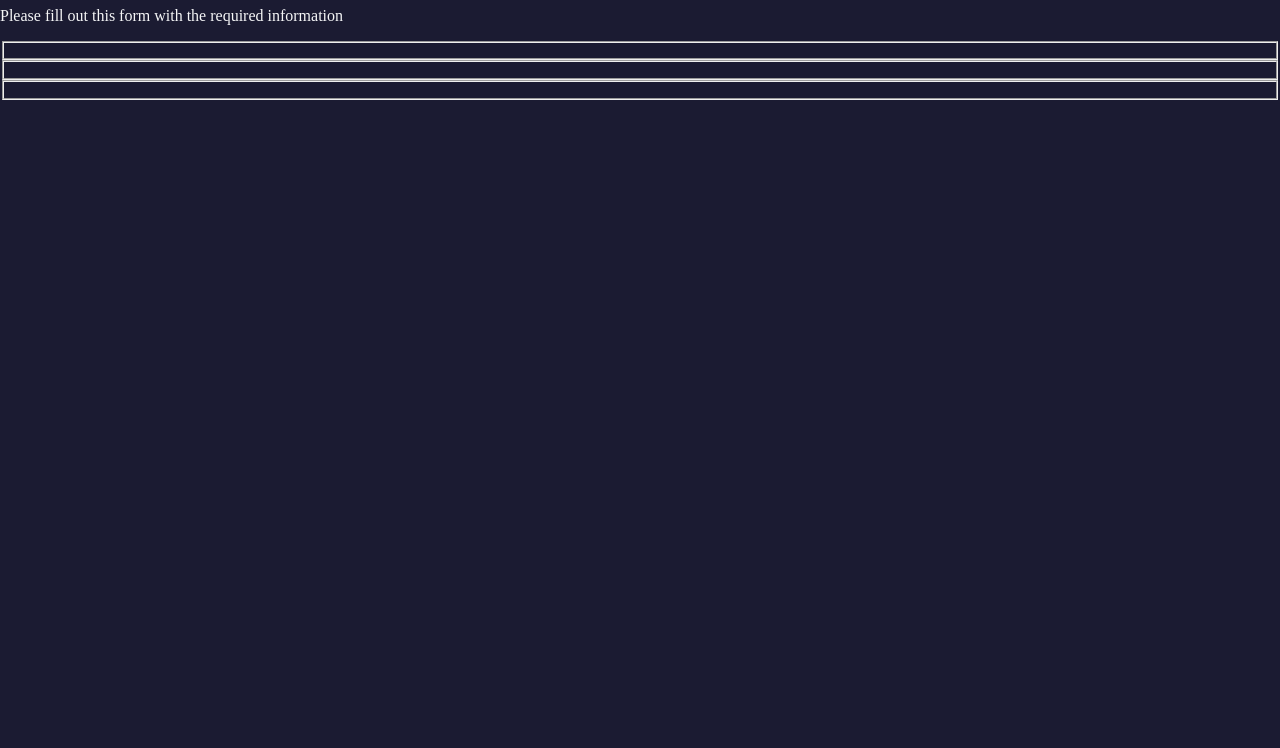
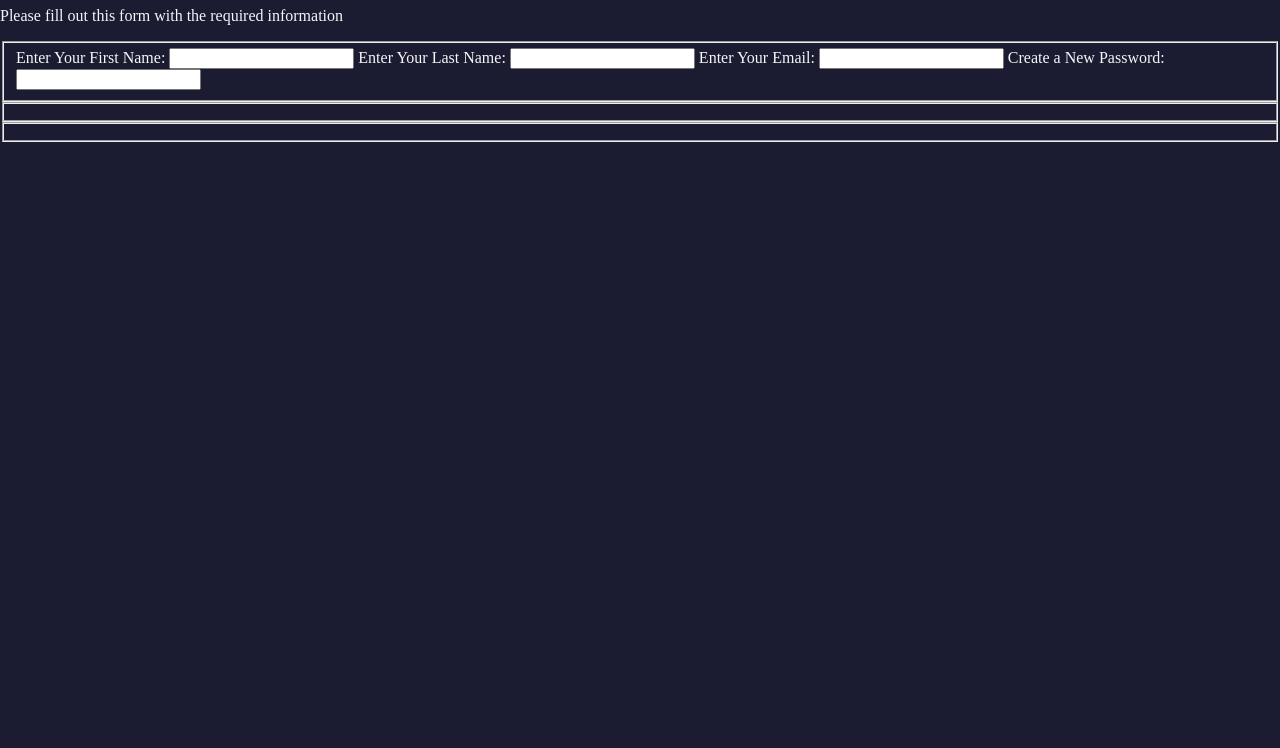
Before and after one commit to iBarakaa/FCC_htmlcssventures, a plain HTML site: page forms/index.html in a window 1280 px wide. Shown: the part 73-821 px from the top of the page. Drawn offline with Linux system fonts and the light colour scheme.

Commit message:
Modifying labels for the first fieldset element

```diff
--- a/forms/index.html
+++ b/forms/index.html
@@ -17,7 +17,16 @@
     <!-- either GET or POST requests -->
     <form action = 'https://register-demo.freecodecamp.org' method="post">
         <!-- specification of fields using fieldset elements -->
-        <fieldset></fieldset>
+        <fieldset>
+            <!-- Provides context of info in a fieldset -->
+            <!-- Label elements are inline elements -->
+            <!-- Addition of input blocks within label elements  -->
+            <!-- the for attributes and the id attributes are meant for accessibility best practices -->
+            <label for="first-name">Enter Your First Name: <input id="first-name"></label>
+            <label for="last-name">Enter Your Last Name: <input id="first-name"></label>
+            <label for="email">Enter Your Email: <input id="first-name"></label>
+            <label for="new-password">Create a New Password: <input id="first-name"></label>
+        </fieldset>
         <fieldset></fieldset>
         <fieldset></fieldset>
     </form>
```
